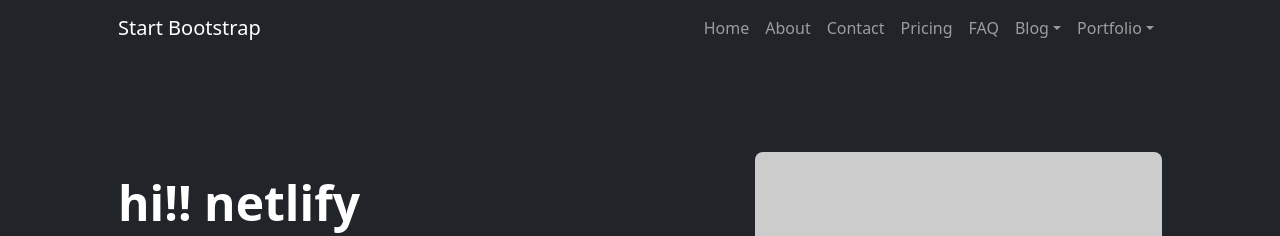
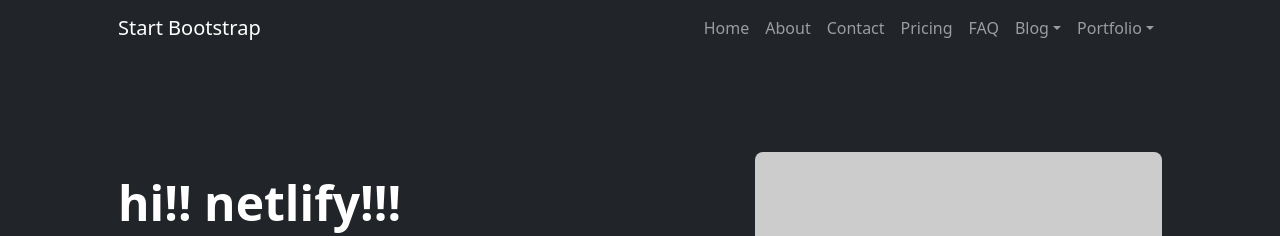
Before and after one commit to sakana022/mysystem, a plain HTML site: page index.html in a window 1280 px wide. Shown: the top 236 px of the page. Drawn offline with nearby package versions, Linux system fonts and the light colour scheme; placeholder pictures from the web are drawn by us.

Commit message:
index and contact updata

```diff
--- a/index.html
+++ b/index.html
@@ -51,7 +51,7 @@
                     <div class="row gx-5 align-items-center justify-content-center">
                         <div class="col-lg-8 col-xl-7 col-xxl-6">
                             <div class="my-5 text-center text-xl-start">
-                                <h1 class="display-5 fw-bolder text-white mb-2">hi!! netlify </h1>
+                                <h1 class="display-5 fw-bolder text-white mb-2">hi!! netlify!!! </h1>
                                 <p class="lead fw-normal text-white-50 mb-4">Quickly design and customize responsive mobile-first sites with Bootstrap, the world’s most popular front-end open source toolkit!</p>
                                 <div class="d-grid gap-3 d-sm-flex justify-content-sm-center justify-content-xl-start">
                                     <a class="btn btn-primary btn-lg px-4 me-sm-3" href="#features">Get Started</a>
```
